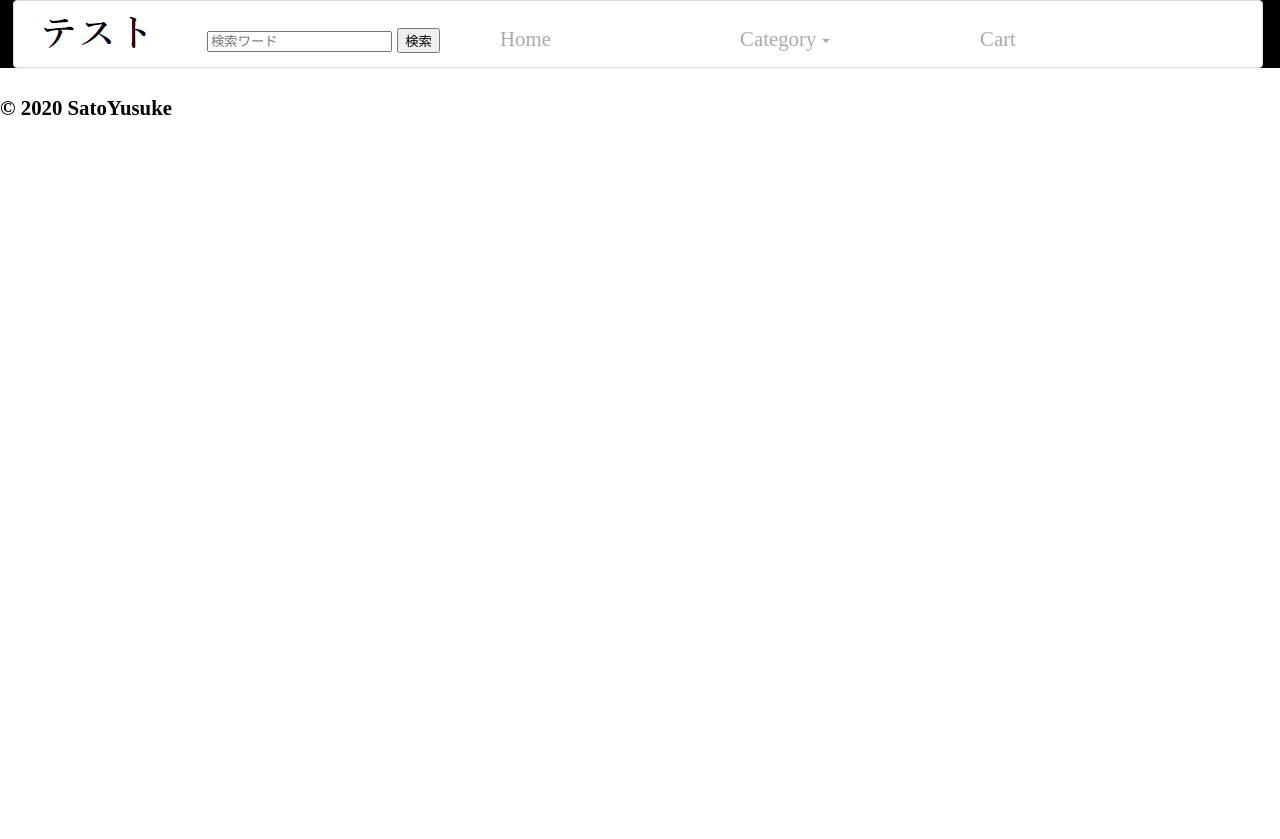
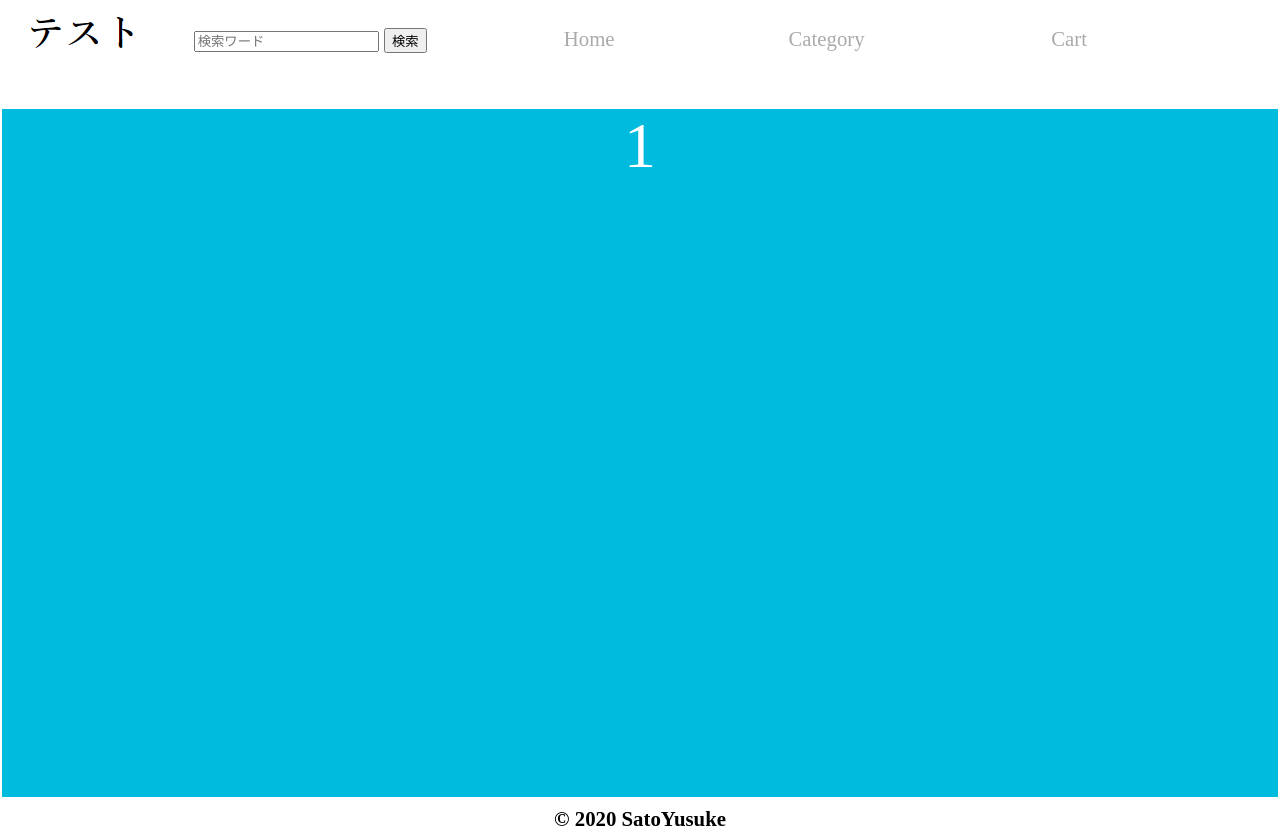
Before and after one commit to SatoYusuke0228/ec-site-test, a plain HTML site: page src/index.html in a window 1280 px wide. Before the commit the page ends 800 px from the top, so only its background shows below. Drawn offline with Linux system fonts and the light colour scheme.

Commit message:
TOPページのレイアウト決定

```diff
--- a/src/css/style.css
+++ b/src/css/style.css
@@ -60,29 +60,40 @@ a:active {
 
 header {
     margin-top: 0;
-    background-color: black;
+    margin-bottom: 0;
+    background-color: #ffffff;
 }
 
 .cp_navi {
 	background-color: #ffffff;
+	/*
 	border: 1px solid #dedede;
 	border-radius: 4px;
+	*/
 	box-shadow: 0 2px 2px -1px rgba(0, 0, 0, 0.055);
 	color: #888888;
 	display: block;
+	/*
 	margin: 1em 1%;
-	margin-top: 0;
+	*/
+	margin-top: 0.5px;
+	margin-bottom: 0.5px;
+	margin-left: 0.5px;
+	margin-right 0.5px;
 	overflow: hidden;
-	width: 97.5vw;
+	width: 100vw;
+	height: 13.5vh;
 }
 
 .cp_navi ul {
 	margin: 0;
 	padding: 0;
 }
+
 .cp_navi > ul > li {
 	display: inline-block;
 	list-style-type: none;
+	text-align: center;
 	-webkit-transition: all 0.2s;
 	        transition: all 0.2s;
 }
@@ -97,9 +108,11 @@ header {
 }
 
 .cp_navi > ul > li > a > .caret {
+	/*
 	border-top: 4px solid #aaaaaa;
 	border-right: 4px solid transparent;
 	border-left: 4px solid transparent;
+	*/
 	content: '';
 	display: inline-block;
 	height: 0;
@@ -145,11 +158,11 @@ header {
 	opacity: 1;
 	visibility: visible;
 }
-.cp_navi > ul > li > div ul > li {
+.cp_navi > ul > li > div > ul > li {
 	display: block;
-	text-align: center;
+	text-align: left;
 }
-.cp_navi > ul > li > div ul > li > a {
+.cp_navi > ul > li > div  > ul > li > a {
 	color: #ffffff;
 	display: block;
 	padding: 12px 24px;
@@ -160,31 +173,58 @@ header {
 }
 
 header li.logo:hover {
-    background-color: white;
+    background-color: #ffffff;
 }
 
 header li.search:hover {
-    background-color: white;
+    background-color: #ffffff;
 }
 
 /********
 * フッタ *
  ********/
 
+footer {
+    background-color: #ffffff;
+}
 
+footer h4{
+    margin-top: 10px;
+    margin-bottom: 0;
+    text-align: center;
+}
 
 /********
 * メイン *
  ********/
 
-main{
+main {
 
 }
 
-.main-contents{
-
+.container {
+    margin-right: 0.1em;
+    margin-left: 0.1em;
+    overflow: auto;
+    scroll-snap-type: y mandatory;
+    height: 86vh;
+}
+.area {
+    scroll-snap-align: start;
+    height: 86vh;
+    font-size: 4rem;
+    text-align: center;
+    color: #fff;
 }
 
-.main-contents-body{
+.area:nth-child(even) {
+    background-color: #0db;
+}
 
+.area:nth-child(odd) {
+    background-color: #0bd;
 }
+
+.container::-webkit-scrollbar{
+ display:none;
+}
--- a/src/index.html
+++ b/src/index.html
@@ -46,8 +46,13 @@
 <!-- メイン -->
 <main>
   <div class="main-contents-body">
-    <!--任意のメインコンテンツ-->
-    <!-- <img src="" alt="画像が見つかりませ" class="top-photo" width="700px" height="60px"> -->
+    <div class="container">
+      <section class="area">1</section>
+      <section class="area">2</section>
+      <section class="area">3</section>
+      <section class="area">4</section>
+      <section class="area">5</section>
+    </div>
   </div>
 </main>
 <!-- メイン終了 -->
```
